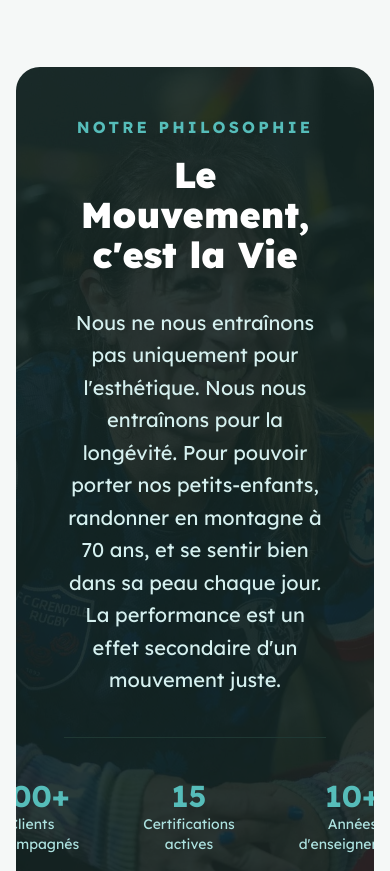
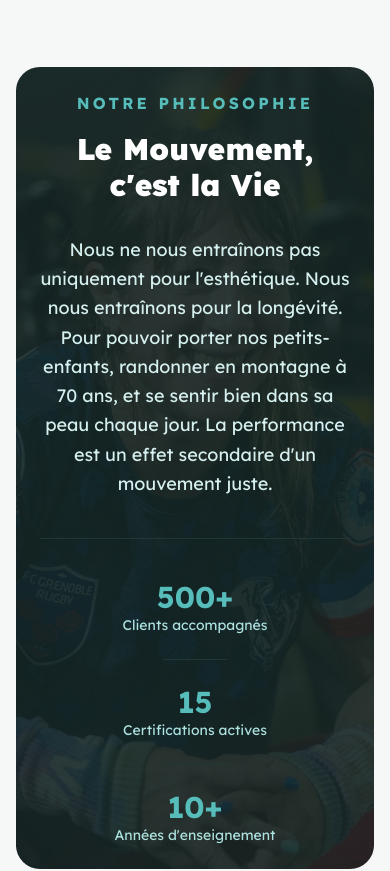
Before and after one commit to lesetoilesdaurore/leda-front, an Angular app: page /bio in a window 390 px wide. Shown: the part 3980-4851 px from the top of the page. Built offline with nearby package versions, Linux system fonts and the light colour scheme.

Commit message:
fix: mobile view bio page

```diff
--- a/src/app/pages/bio/sections/bio-philosophy/bio-philosophy.html
+++ b/src/app/pages/bio/sections/bio-philosophy/bio-philosophy.html
@@ -1,18 +1,19 @@
-<section class="relative overflow-hidden rounded-3xl bg-primary-900 text-white p-12 lg:p-20 text-center">
+<section class="relative overflow-hidden rounded-3xl bg-primary-900 text-white p-6 md:p-12 lg:p-20 text-center">
   <!-- Image de fond subtile -->
   <div class="absolute inset-0 opacity-10 bg-cover bg-center" style="background-image: url('assets/portrait-coach-2.webp')"></div>
 
   <div class="relative z-10 max-w-3xl mx-auto">
     <span class="text-primary font-bold tracking-[0.2em] uppercase mb-4 block">Notre Philosophie</span>
-    <h2 class="text-4xl lg:text-5xl font-black mb-8">Le Mouvement, c'est la Vie</h2>
-    <p class="text-xl text-primary-100 leading-relaxed mb-10">
+    <h2 class="text-3xl md:text-4xl lg:text-5xl font-black mb-8">Le Mouvement, c'est la Vie</h2>
+    <p class="text-lg md:text-xl text-primary-100 leading-relaxed mb-10">
       Nous ne nous entraînons pas uniquement pour l'esthétique. Nous nous entraînons pour la longévité. Pour pouvoir porter nos petits-enfants, randonner en montagne à 70 ans, et se sentir bien dans sa peau chaque jour. La performance est un effet secondaire d'un mouvement juste.
     </p>
 
-    <div class="flex justify-center gap-8 border-t border-primary-800 pt-10">
+    <div class="flex flex-col md:flex-row items-center justify-center gap-6 md:gap-8 border-t border-primary-800 pt-10">
       @for (stat of stats; track stat.label; let i = $index) {
         @if (i > 0) {
-          <div class="w-px bg-primary-800 h-12"></div>
+          <div class="hidden md:block w-px bg-primary-800 h-12"></div>
+          <div class="md:hidden w-16 h-px bg-primary-800"></div>
         }
         <div>
           <p class="text-3xl font-bold text-primary">{{ stat.value }}</p>
```
